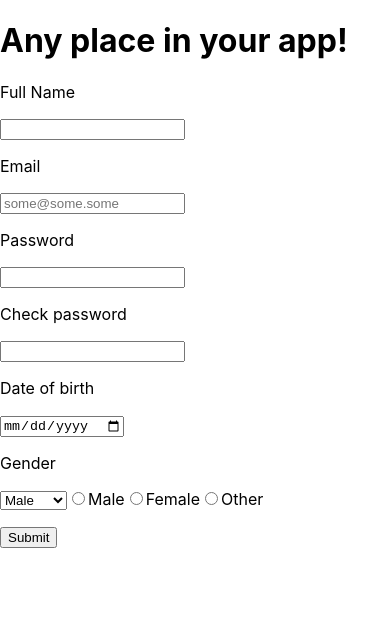
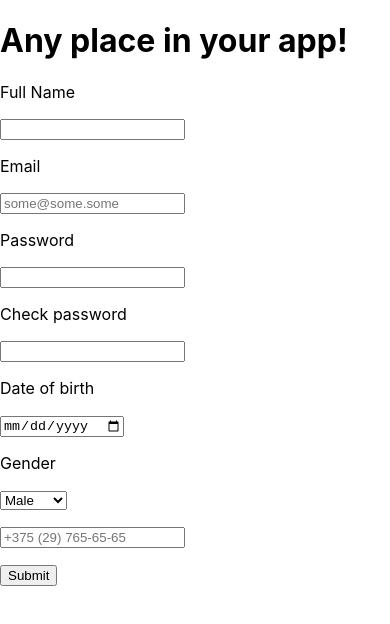
Before and after one commit to ZhenyaHoholko/form, a React (Create React App) app: page / in a window 390 px wide. Shown: the top 624 px of the page. Built offline with nearby package versions, Linux system fonts and the light colour scheme.

Commit message:
Add piont with phone number

```diff
--- a/package.json
+++ b/package.json
@@ -10,6 +10,7 @@
     "formik": "^2.4.5",
     "react": "^18.2.0",
     "react-dom": "^18.2.0",
+    "react-input-mask": "^2.0.4",
     "react-scripts": "5.0.1",
     "web-vitals": "^2.1.4"
   },
--- a/src/App.js
+++ b/src/App.js
@@ -1,12 +1,20 @@
 // Render Prop
-import React from "react";
+import React, { useState } from "react";
+import InputMask from "react-input-mask";
 import { Formik, Form, Field, ErrorMessage } from "formik";
 
-const Basic = () => (
+const Basic = () => {
+  const [phoneNumber, setPhoneNumber] = useState("");
+  return (
     <div>
       <h1>Any place in your app!</h1>
       <Formik
-      initialValues={{ firstName: "", email: "", password: "" }}
+        initialValues={{
+          firstName: "",
+          email: "",
+          password: "",
+          phoneNumber: "",
+        }}
         validate={(values) => {
           const errors = {};
           if (values.firstName.length == 0) {
@@ -82,14 +90,20 @@ const Basic = () => (
               <option value="Female">Female</option>
               <option value="Other">Other</option>
             </Field>
-          <input type="radio" id="gender1" name="gender" value="Male" />
-          <label for="gender1">Male</label>
-          <input type="radio" id="gender2" name="gender" value="Female" />
-          <label for="gender2">Female</label>
-          <input type="radio" id="gender3" name="gender" value="Other" />
-          <label for="gender3">Other</label>
             <p />
-          <button type="submit" disabled={isSubmitting} onclick="enterNum()">
+            <ErrorMessage name="gender" component="div" />
+            <Field name="phoneNumber">
+              {({ field }) => (
+                <InputMask
+                  mask="+375 (99) 999-99-99"
+                  {...field}
+                  placeholder="+375 (29) 765-65-65"
+                />
+              )}
+            </Field>
+            <ErrorMessage name="phoneNumber" component="div" />
+            <p />
+            <button type="submit" disabled={isSubmitting}>
               Submit
             </button>
           </Form>
@@ -97,5 +111,6 @@ const Basic = () => (
       </Formik>
     </div>
   );
+};
 
 export default Basic;
```
Also changed, not shown: 1 other file (tests, documents, lock files or other folders). Lines whose indentation alone changed are shown as unchanged.
